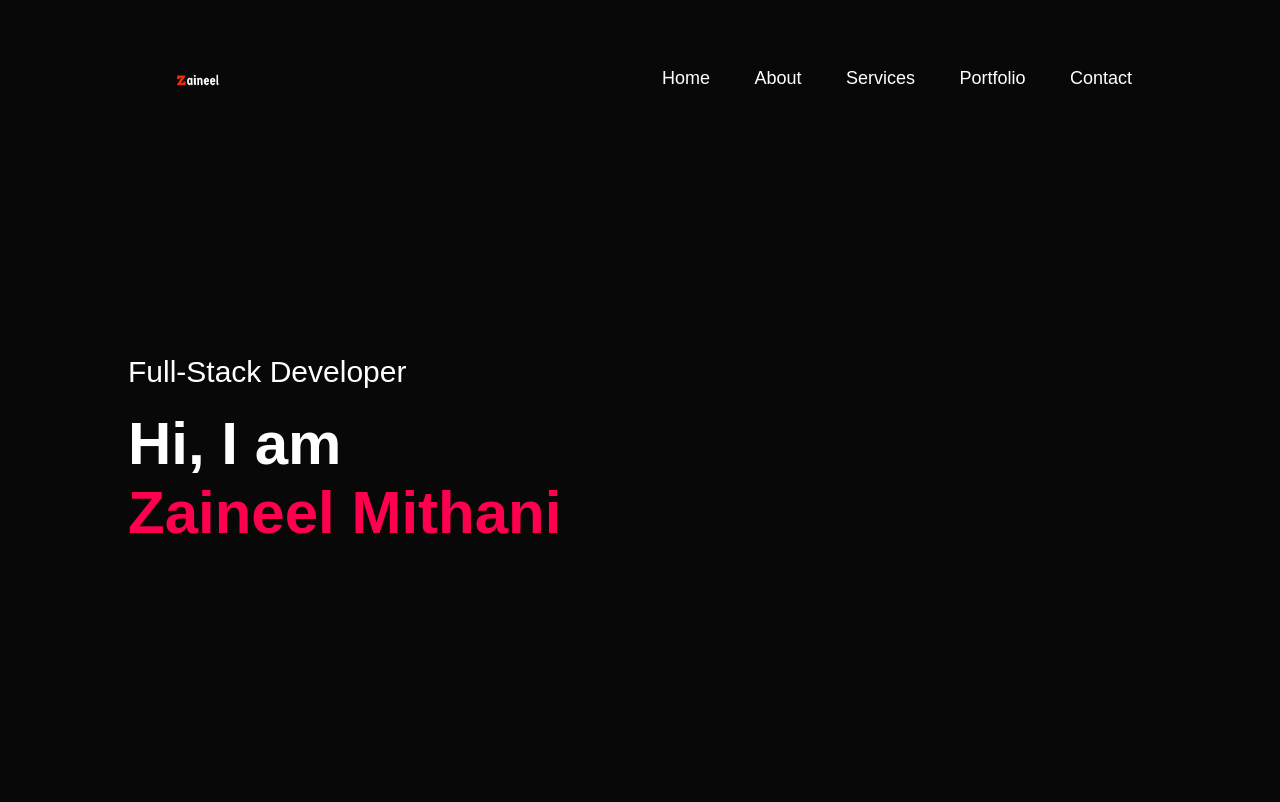
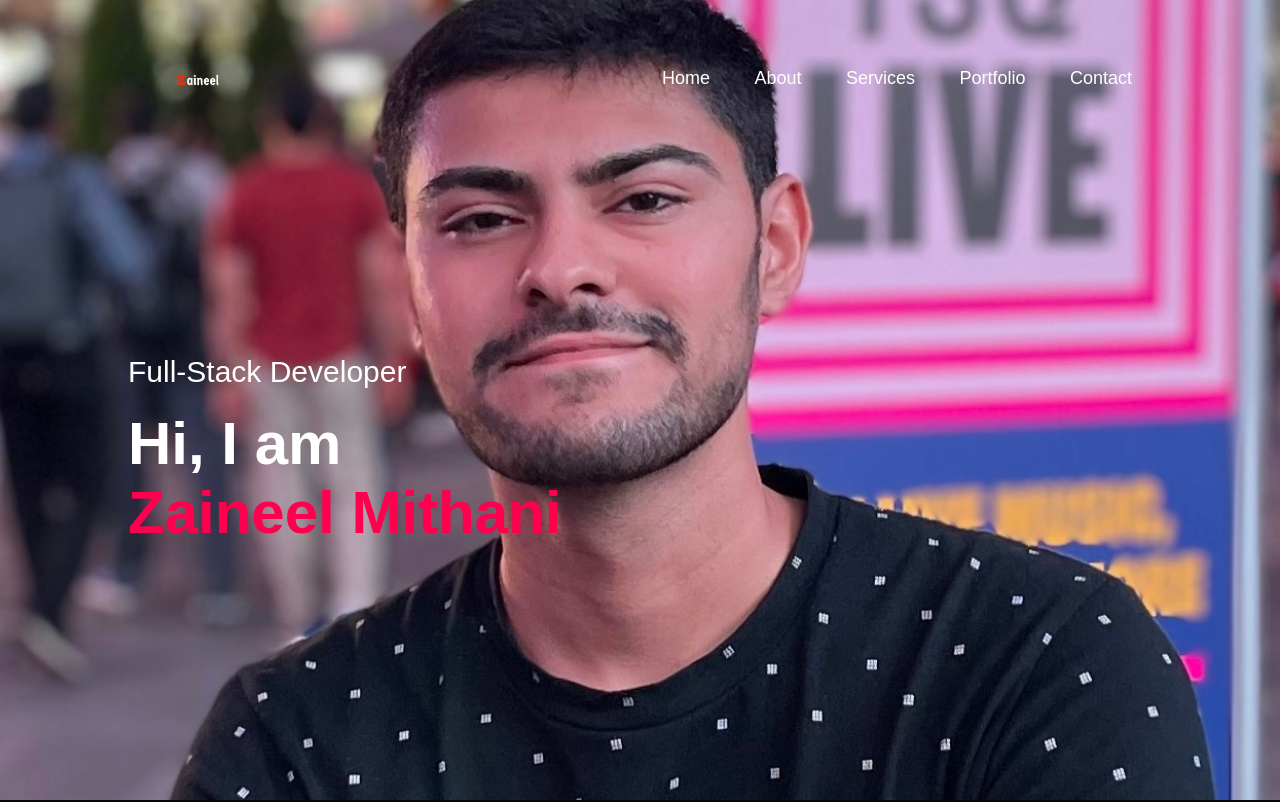
Before and after one commit to zaineel/zaineelmithani.github.io, a plain HTML site: page index.html in a window 1280 px wide. Shown: the top 802 px of the page. Drawn offline with Linux system fonts and the light colour scheme.

Commit message:
added images

```diff
--- a/styles.css
+++ b/styles.css
@@ -14,7 +14,7 @@ body{
 #header{
     height: 100vh;
     width: 100%;
-    background-image: url(../../ME.JPG);
+    background-image: url(/assets/images/IMG_2887.jpg);
     background-size: cover;
     background-position: center;
 }
```
